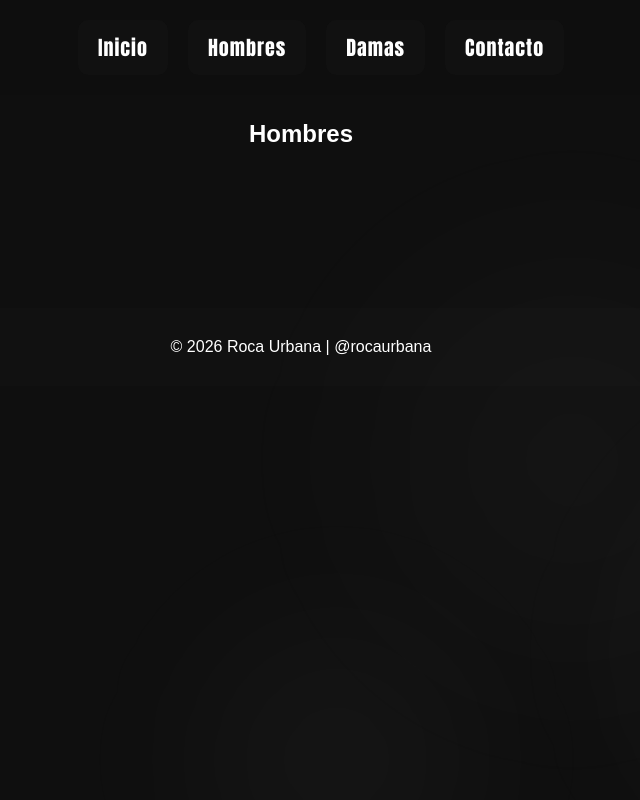
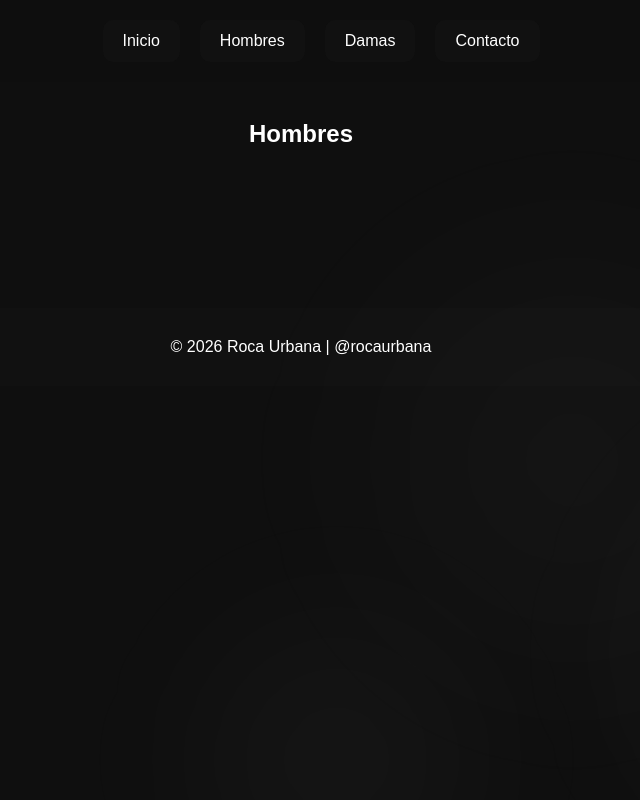
Before and after one commit to yonathanarevalocastillo-blip/roca-urbana, a Flask app: template templates/hombres.html in a window 1280 px wide. Shown: the whole page, without its empty margins (339-979 px from the left). Run offline with Flask 3, Linux system fonts and the light colour scheme; the template is opened without the code that fills it, so the values that code supplies are empty.

Commit message:
Cambiar estilo de letra del menu

```diff
--- a/templates/hombres.html
+++ b/templates/hombres.html
@@ -33,6 +33,7 @@ body{
   backdrop-filter:blur(10px);
   z-index:1000;
 }
+
 .btn{
   background:#111;
   color:white;
@@ -40,10 +41,6 @@ body{
   text-decoration:none;
   border-radius:10px;
   transition:0.3s;
-
-  font-family:Impact, sans-serif;
-  font-size:20px;
-  letter-spacing:1px;
 }
 
 .btn:hover{
```
